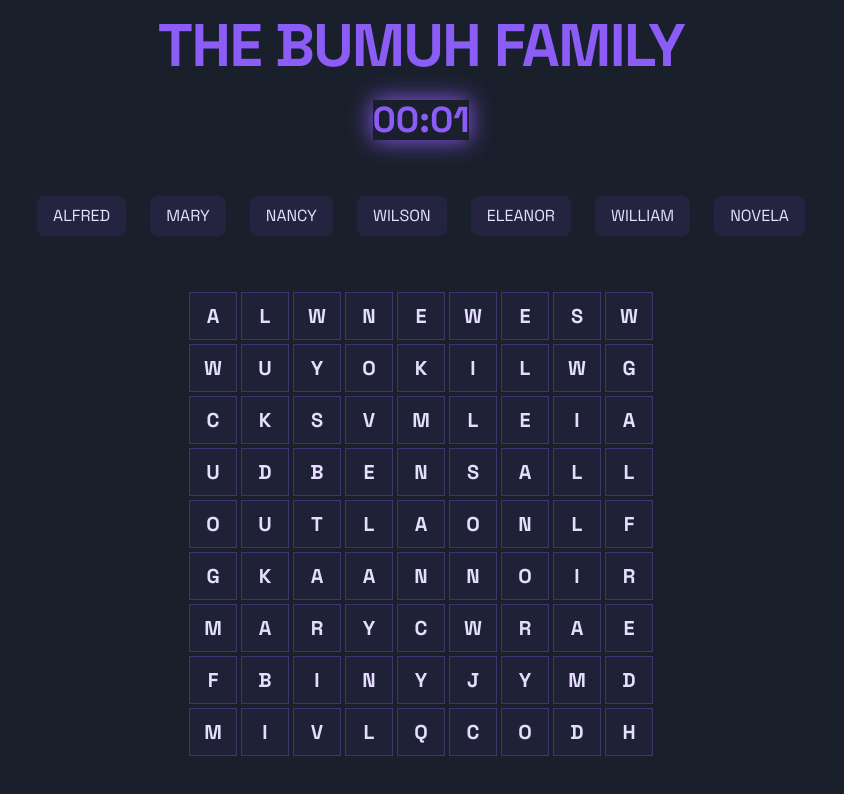
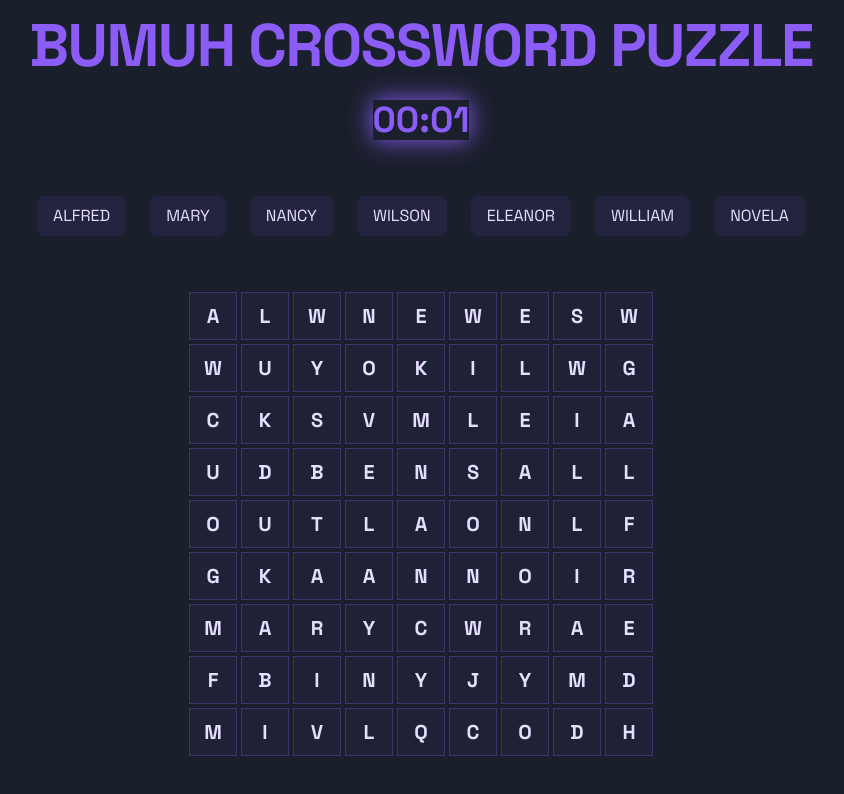
Before and after one commit to DrJones000/crossword-puzzle, a React (Vite) app: page /puzzle/bumuh-family in a window 1280 px wide. Shown: the top 794 px of the page, without its empty margins (219-1063 px from the left). Built offline with nearby package versions, Linux system fonts and the light colour scheme.

Commit message:
Update welcome screen message
Changed the welcome screen to indicate the start of the BUMUH crossword puzzle game.
[skip gpt_engineer]

```diff
--- a/src/pages/BumuhPuzzle.tsx
+++ b/src/pages/BumuhPuzzle.tsx
@@ -182,7 +182,7 @@ const Index = () => {
       <div className="max-w-4xl mx-auto space-y-12 flex flex-col items-center">
         <div className="text-center space-y-6">
           <h1 className="text-4xl md:text-5xl lg:text-6xl font-bold text-primary tracking-tight">
-            THE BUMUH FAMILY
+            BUMUH CROSSWORD PUZZLE
           </h1>
           <div className="inline-block">
             <Timer isRunning={isTimerRunning} onTimeUpdate={handleTimeUpdate} />
```
